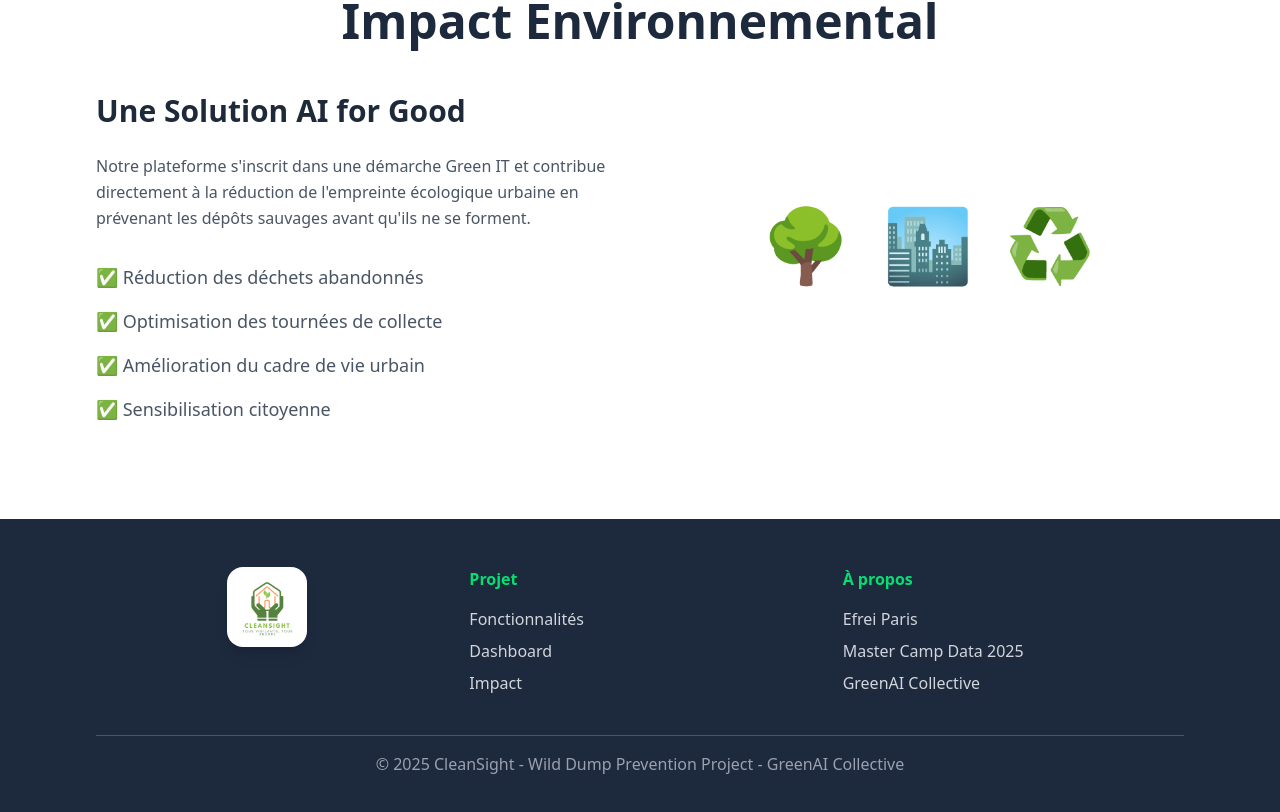
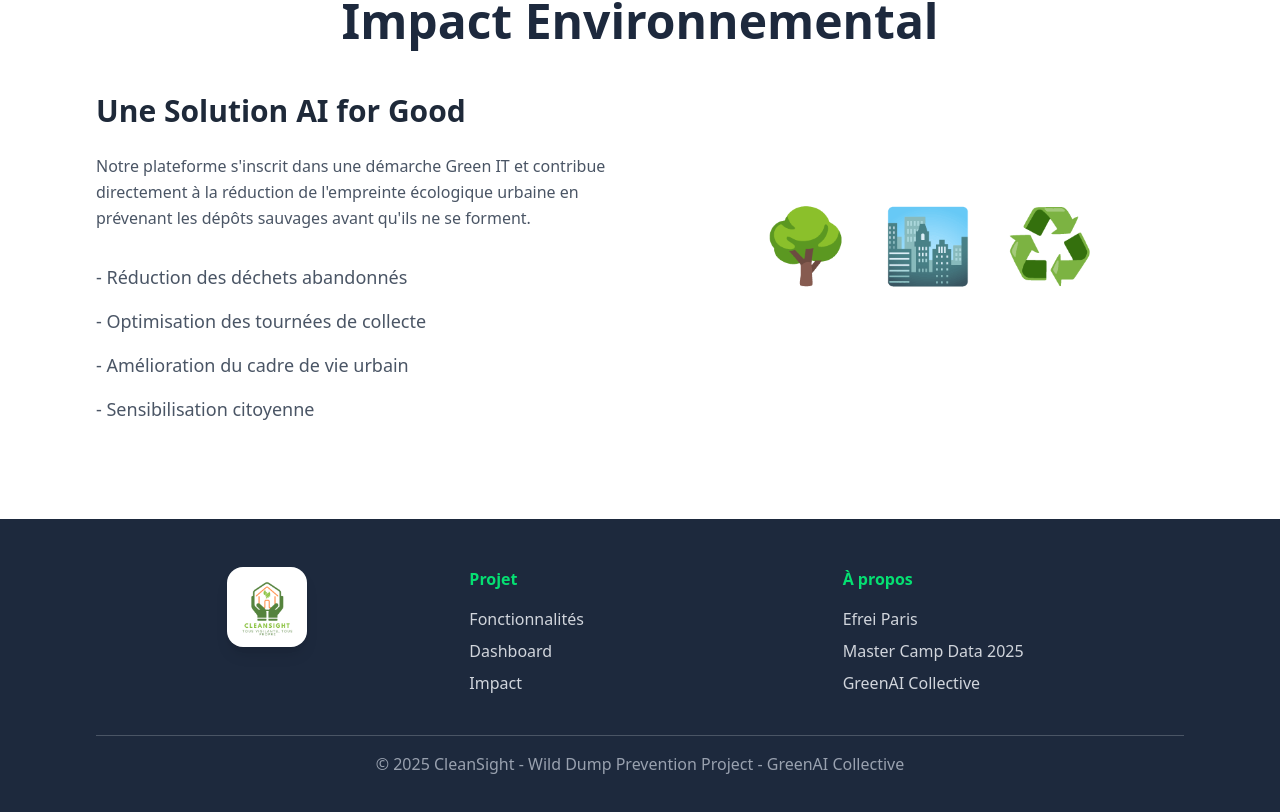
Before and after one commit to Nathanamon/cleansight, a Vue app in the folder frontend/: page / in a window 1280 px wide. Shown: the part 2650-3462 px from the top of the page. Built offline with nearby package versions, Linux system fonts and the light colour scheme.

Commit message:
Front v1.1

```diff
--- a/frontend/src/components/Sidebar.vue
+++ b/frontend/src/components/Sidebar.vue
@@ -5,9 +5,9 @@
       <div class="p-6 border-b border-gray-200">
         <h1 class="text-2xl font-extrabold text-green-600 flex items-center">
           <i class="fas fa-recycle mr-2"></i>
-          EcoTrash
+          CleanSight
         </h1>
-        <p class="text-sm text-gray-500 mt-1">Gestion intelligente</p>
+        <p class="text-sm text-gray-500 mt-1">Tous vigilants, tous propres</p>
       </div>
 
       <!-- Navigation -->
@@ -40,8 +40,8 @@
 
     <!-- Footer -->
     <div class="p-4 border-t border-gray-200 text-center text-xs text-gray-400">
-      <p>© 2025 <span class="font-semibold text-green-600">EcoTrash</span></p>
-      <p>Version 1.0.0</p>
+      <p>© 2025 <span class="font-semibold text-green-600">CleanSight</span></p>
+      <p>GreenAI Collective</p>
     </div>
   </div>
 </template>
--- a/frontend/src/pages/HomePage.vue
+++ b/frontend/src/pages/HomePage.vue
@@ -164,10 +164,10 @@
               prévenant les dépôts sauvages avant qu'ils ne se forment.
             </p>
             <ul class="space-y-4">
-              <li class="text-gray-600 text-lg">✅ Réduction des déchets abandonnés</li>
-              <li class="text-gray-600 text-lg">✅ Optimisation des tournées de collecte</li>
-              <li class="text-gray-600 text-lg">✅ Amélioration du cadre de vie urbain</li>
-              <li class="text-gray-600 text-lg">✅ Sensibilisation citoyenne</li>
+              <li class="text-gray-600 text-lg">- Réduction des déchets abandonnés</li>
+              <li class="text-gray-600 text-lg">- Optimisation des tournées de collecte</li>
+              <li class="text-gray-600 text-lg">- Amélioration du cadre de vie urbain</li>
+              <li class="text-gray-600 text-lg">- Sensibilisation citoyenne</li>
             </ul>
           </div>
           <div class="flex justify-center items-center">
```
